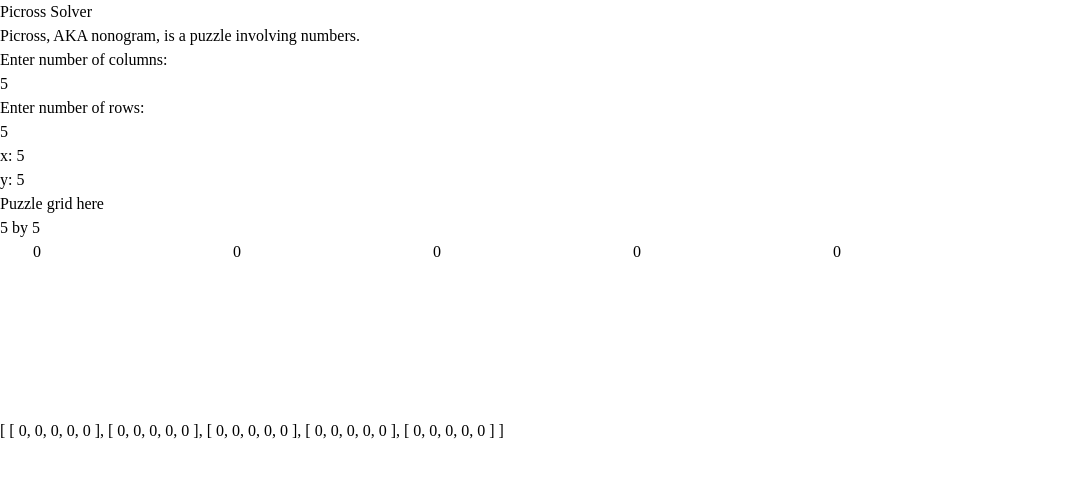
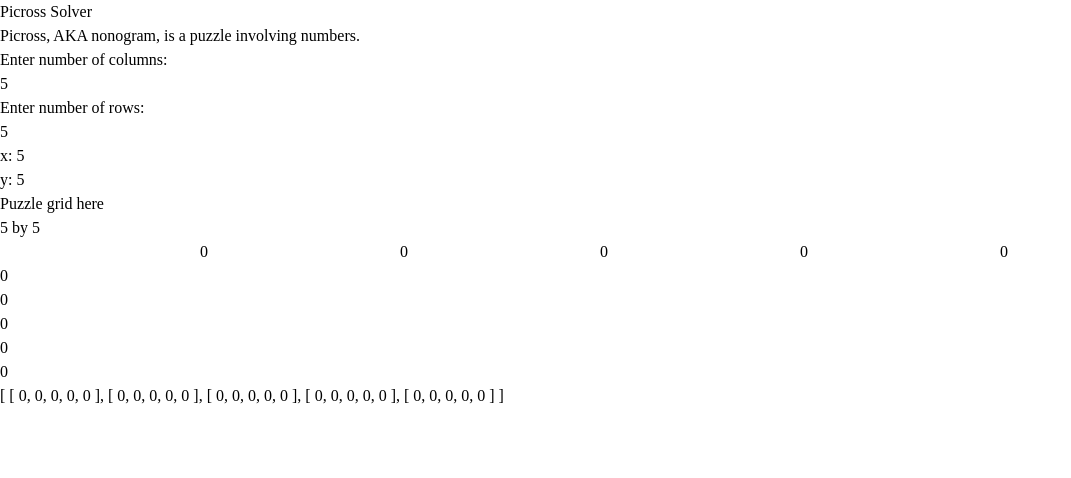
Before and after one commit to SelenaLa6/Picross-Solver, a Vue app in the folder Picross-Solver/: page / in a window 1280 px wide. Shown: the top 478 px of the page, without its empty margins (0-1071 px from the left). Built offline with nearby package versions, Linux system fonts and the light colour scheme.

Commit message:
fix: row inputs fixed to be like column inputs

```diff
--- a/Picross-Solver/src/components/GridRow.vue
+++ b/Picross-Solver/src/components/GridRow.vue
@@ -2,12 +2,12 @@
     import RowInput from './RowNumInput.vue'
     import Square from './GridSquare.vue'
 
-    const cols = defineModel('cols')
+    const props = defineProps(['row', 'cols']);
 </script>
 
 <template>
-    <tr>
-        <RowInput />
-        <Square v-for="col in cols"></Square>
-    </tr>
+    <td class="border border-gray-400 p-2">
+        <RowInput :row="row"/>
+    </td>
+    <Square v-for="col in cols"></Square>
 </template>
--- a/Picross-Solver/src/components/PuzzleGrid.vue
+++ b/Picross-Solver/src/components/PuzzleGrid.vue
@@ -17,7 +17,9 @@
                     <ColInput :col="col"/>
                 </td>
             </tr>
-            <GridRow v-for="row in rows" v-model:cols="cols"></GridRow>
+            <tr v-for="row in rows">
+                <GridRow :row="row" :cols="cols"/>
+            </tr>
         </tbody>
     </table>
 </template>
--- a/Picross-Solver/src/components/RowNumInput.vue
+++ b/Picross-Solver/src/components/RowNumInput.vue
@@ -1,21 +1,53 @@
 <script setup>
     import { onMounted } from 'vue'
+    const props = defineProps(['row']);
+    const id = "rIn-" + props.row;
 
     onMounted(() => {
-        const clueArea = document.querySelector("textarea")
-        clueArea.addEventListener("input", autoResize, false)
+        const container = document.getElementById(id);
+        container.firstElementChild.addEventListener("keydown", addDelete);
     })
 
-    function autoResize() {
-        this.style.width = "auto";
-        // this.style.width = this.scrollWidth + "px";
-        this.style.width = this.value.length + "ch";
+    function addDelete(event) {
+        let key = event.key;
+        let current = event.currentTarget;
+        if (key === "Enter") {
+            const inputHTML = `<input required
+        type="number"
+        value="0"
+        min="0"
+        size="3"/>`;
+            current.insertAdjacentHTML("afterend", inputHTML);
+            current.nextElementSibling.addEventListener("keydown", addDelete);
+            current.nextElementSibling.focus();
+        } else if (key === "Backspace"
+        && current.value === ""
+        && current.parentElement.childElementCount > 1) {
+            event.preventDefault();
+            if (current.previousElementSibling) {
+                current.previousElementSibling.focus();
+            } else {
+                current.nextElementSibling.focus();
+            }
+            current.remove();
+        }
+        //puts focus to end of input
+        var val = document.activeElement.value;
+        document.activeElement.value = "";
+        document.activeElement.value = val;
     }
 
 </script>
 
 <template>
-    <td class="border border-gray-400 p-2">
-        <textarea rows="1" cols="2" style="resize: none; min-width: 10px"></textarea>
-    </td>
+    <div class="flex flex-row" :id="id">
+        <input required
+            type="number"
+            value="0"
+            min="0"
+            size="3"/>
+    </div>
 </template>
+
+<style scoped>
+</style>
```
